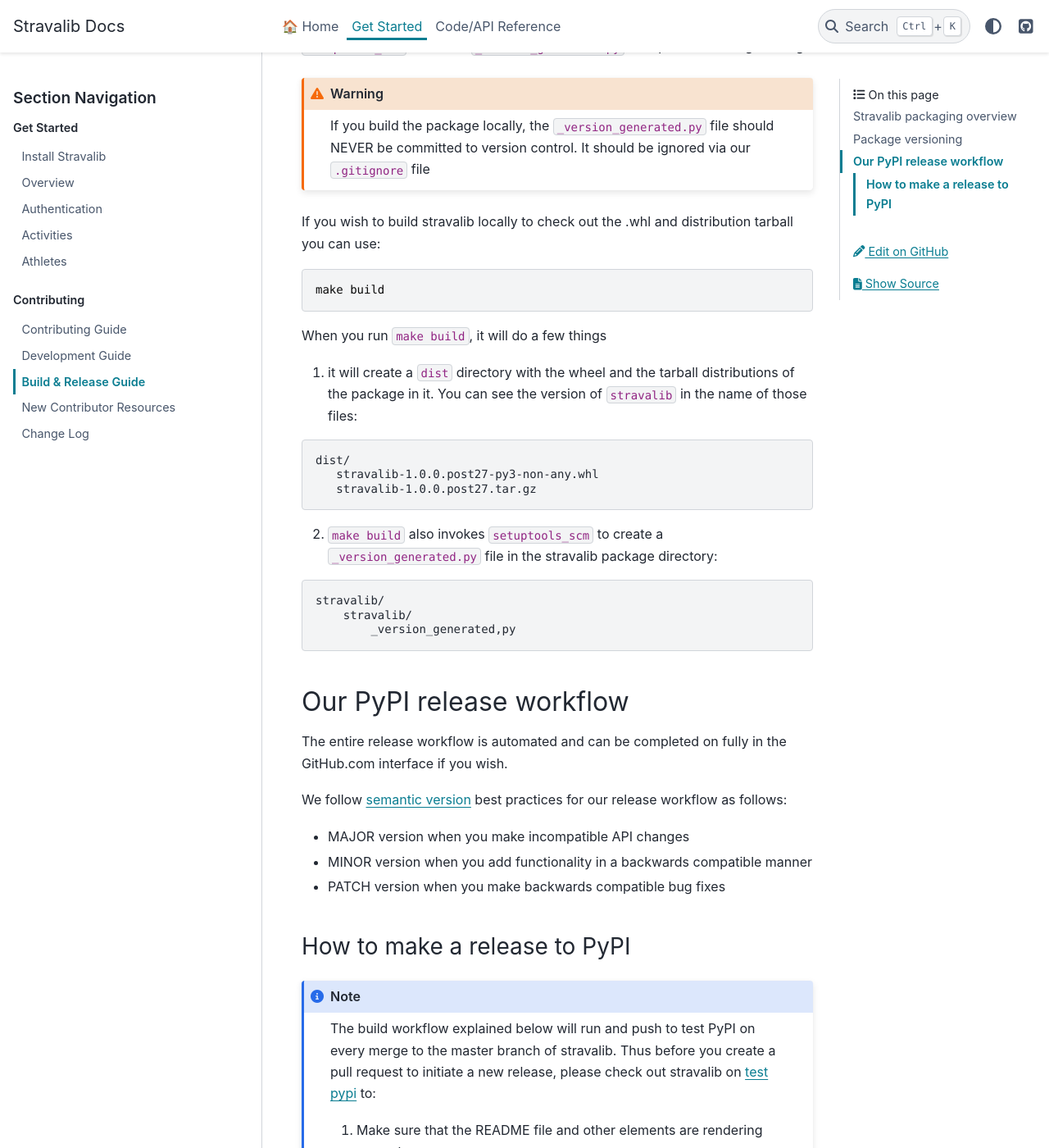
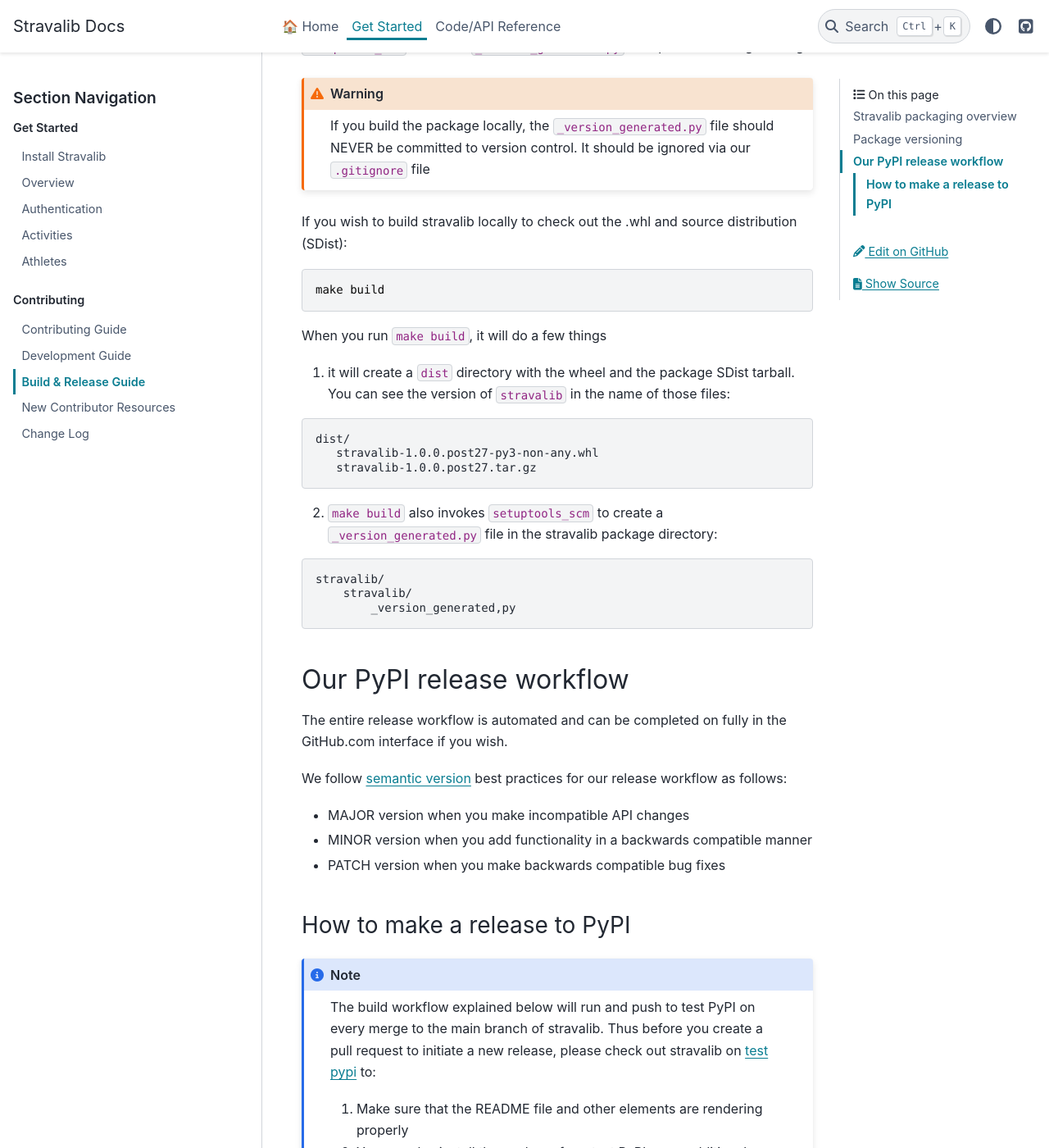
Before and after one commit to stravalib/stravalib, a Sphinx documentation site: the page built from docs/contributing/build-release-guide.md, in a window 1280 px wide and 1400 px high, scrolled down 584 px. Shown: the whole window at 82% size. Built offline with Sphinx 7.4.7 and the PyData theme 0.15.4, drawn with Linux system fonts in a browser that asks for light colours; the version number could not be read and is left out; some of the changed text lies outside the part shown.

Commit message:
Fix: replace master with main

````diff
--- a/docs/contributing/build-release-guide.md
+++ b/docs/contributing/build-release-guide.md
@@ -8,6 +8,7 @@
 create a wheel and distribution for pushing to PyPI.
 
 ## Package versioning
+
 To keep track of stravalib versioning, we use `setuptools_scm`. Setuptools_scm
 is a behind the scenes tool that uses the most current tag in the repository
 to determine what version of the package is being built.
@@ -19,8 +20,7 @@
 be committed to version control. It should be ignored via our `.gitignore` file
 ```
 
-If you wish to build stravalib locally to check out the .whl and distribution
-tarball you can use:
+If you wish to build stravalib locally to check out the .whl and source distribution (SDist):
 
 ```
 make build
@@ -28,7 +28,7 @@
 
 When you run `make build`, it will do a few things
 
-1. it will create a `dist` directory with the wheel and the tarball distributions of the package in it. You can see the version of `stravalib` in the name of those files:
+1. it will create a `dist` directory with the wheel and the package SDist tarball. You can see the version of `stravalib` in the name of those files:
 
 ```bash
 dist/
@@ -52,14 +52,14 @@
 
 We follow [semantic version](https://semver.org/) best practices for our release workflow as follows:
 
-* MAJOR version when you make incompatible API changes
-* MINOR version when you add functionality in a backwards compatible manner
-* PATCH version when you make backwards compatible bug fixes
+- MAJOR version when you make incompatible API changes
+- MINOR version when you add functionality in a backwards compatible manner
+- PATCH version when you make backwards compatible bug fixes
 
 ### How to make a release to PyPI
 
 ```{note}
-The build workflow explained below will run and push to test PyPI on every merge to the master branch of stravalib. Thus before you create a pull request to initiate a new release, please check out stravalib on [test pypi](https://pypi.org/project/stravalib/) to:
+The build workflow explained below will run and push to test PyPI on every merge to the main branch of stravalib. Thus before you create a pull request to initiate a new release, please check out stravalib on [test pypi](https://pypi.org/project/stravalib/) to:
 
 1. Make sure that the README file and other elements are rendering properly
 2. You can also install the package from test PyPI as an additional check!
@@ -67,15 +67,16 @@
 
 To make a release:
 
-* ✔️ 1. Determine with the other maintainers what release version we are moving to. This can be done in an issue.
-* ✔️ 2. Create a new **pull request** using the release pull request template that does the following:
+- ✔️ 1. Determine with the other maintainers what release version we are moving to. This can be done in an issue.
+- ✔️ 2. Create a new **pull request** using the release pull request template that does the following:
 
-    * Organizes the changelog.md unreleased items into added, fixed and changed sections
-    * Lists contributors to this release using GitHub handles
-    * Adds the version number of that specific release.
+  - Organizes the changelog.md unreleased items into added, fixed and changed sections
+  - Lists contributors to this release using GitHub handles
+  - Adds the version number of that specific release.
 
-Below you can see an example of what these changelog changes looked like when we bumped to
-version 1.0 of stravalib. *(Some fo the original change log content is removed to keep this page shorter)*
+Below you can see an example of what these changelog changes looked like when
+we bumped to version 1.0 of stravalib.
+_(Some fo the original change log content is removed to keep this page shorter)_
 
 ```
 ## Unreleased
@@ -101,10 +102,11 @@
 
 ```
 
-* ✔️ 3. Once another maintainer approves the pull request, you can merge it.
+- ✔️ 3. Once another maintainer approves the pull request, you can merge it.
 
 You are now ready to make the actual release.
-* ✔️ 4. In GitHub.com go to `Releases` and prepare a new release. When you create that release you can specify the tag for this release.
+
+- ✔️ 4. In GitHub.com go to `Releases` and prepare a new release. When you create that release you can specify the tag for this release.
 
 Use `v` in the tag number to maintain consistency with previous releases.
 
@@ -112,13 +114,11 @@
 
 Copy the updated changelog information into the body of the release.
 
-* ✔️ 5. Now hit `publish release`.
+- ✔️ 5. Now hit `publish release`.
 
 When you publish the release, a GitHub action will be enabled that will:
 
-1. build the wheel and tarball and
-2. push the distribution to PyPI!
-
-
+1. build the wheel and SDist and
+2. publish the distribution to PyPI
 
 Congratulations! You've just created a release of stravalib!
````
